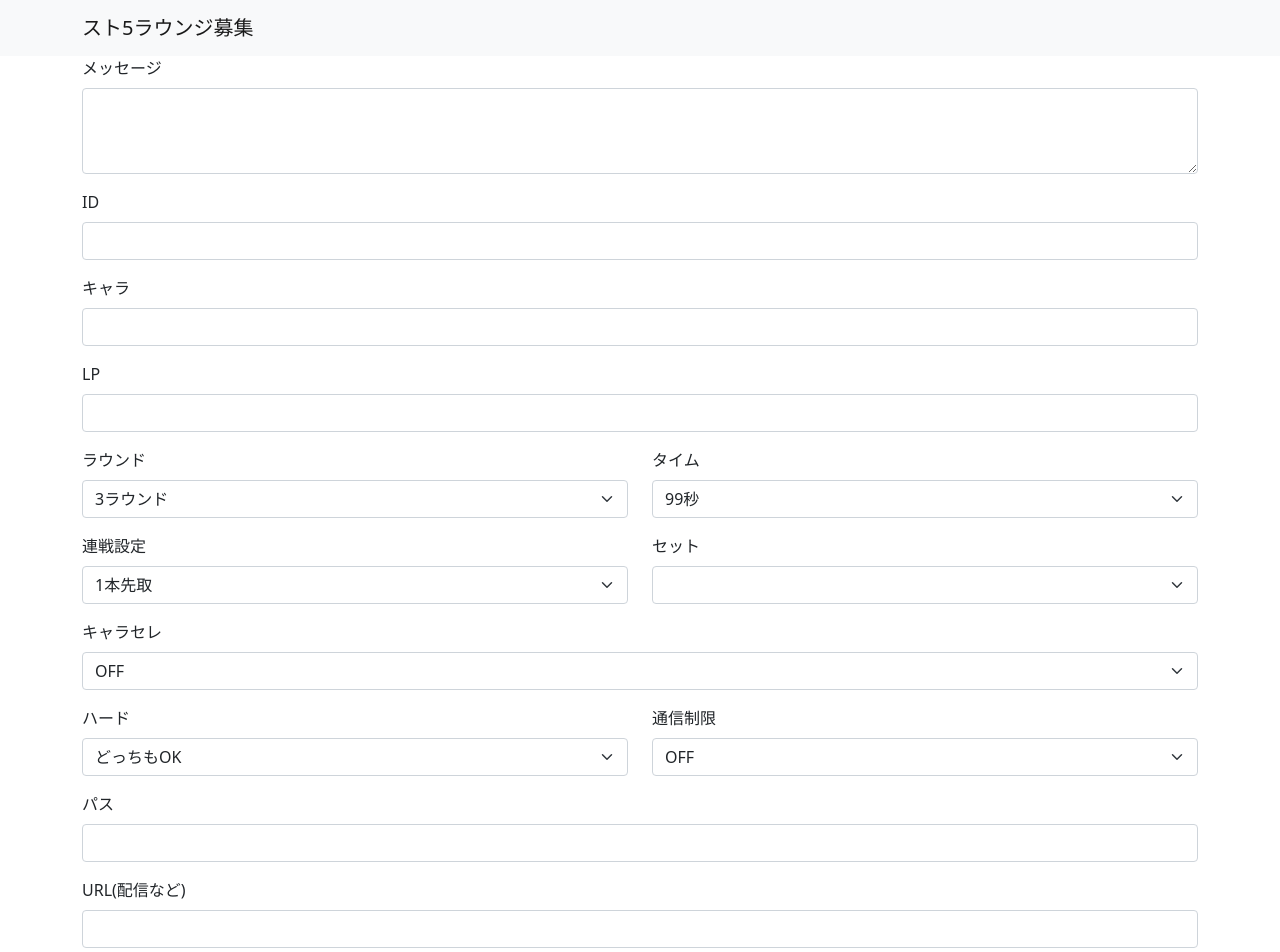
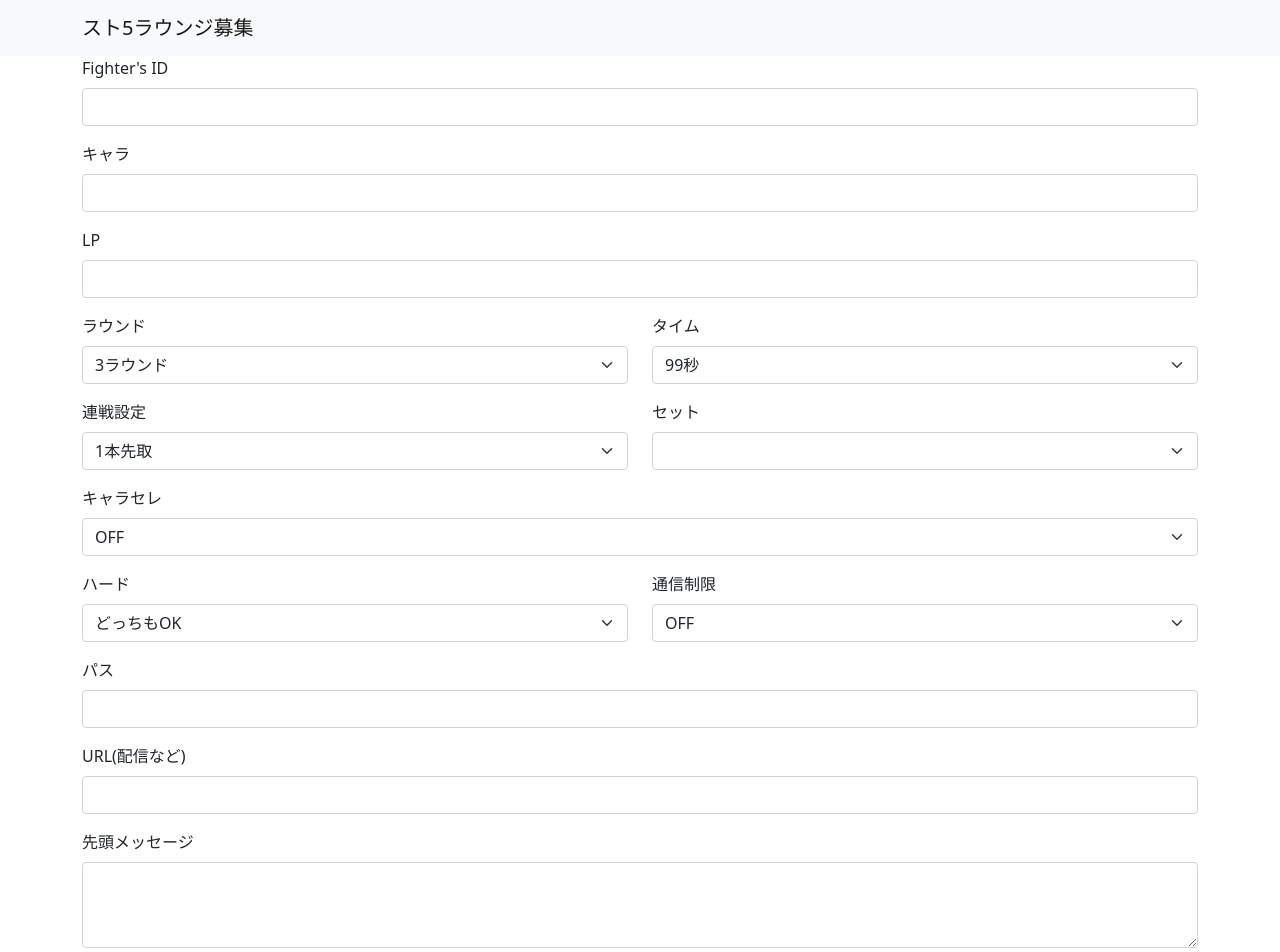
Before and after one commit to hyde142857/sfv-lounge, a React (Create React App) app: page / in a window 1280 px wide. Shown: the top 952 px of the page. Built offline with nearby package versions, Linux system fonts and the light colour scheme.

Commit message:
ui微調整

```diff
--- a/src/App.tsx
+++ b/src/App.tsx
@@ -266,18 +266,7 @@ function App() {
     <Container>
       <Form>
         <Form.Group className="mb-3">
-          <Form.Label>メッセージ</Form.Label>
-          <Form.Control
-            as="textarea" rows={3}
-            onChange={
-              e => {
-                setTwdata({ ...twdata, message: e.target.value });
-              }
-            }
-            value={twdata.message} />
-        </Form.Group>
-        <Form.Group className="mb-3">
-          <Form.Label>ID</Form.Label>
+          <Form.Label>Fighter's ID</Form.Label>
           <Form.Control
             type="text"
             onChange={
@@ -451,6 +440,17 @@ function App() {
             value={twdata.url} />
         </Form.Group>
         <Form.Group className="mb-3">
+          <Form.Label>先頭メッセージ</Form.Label>
+          <Form.Control
+            as="textarea" rows={3}
+            onChange={
+              e => {
+                setTwdata({ ...twdata, message: e.target.value });
+              }
+            }
+            value={twdata.message} />
+        </Form.Group>
+        <Form.Group className="mb-3">
           <Form.Label>コメント</Form.Label>
           <Form.Control
             as="textarea" rows={3}
```
